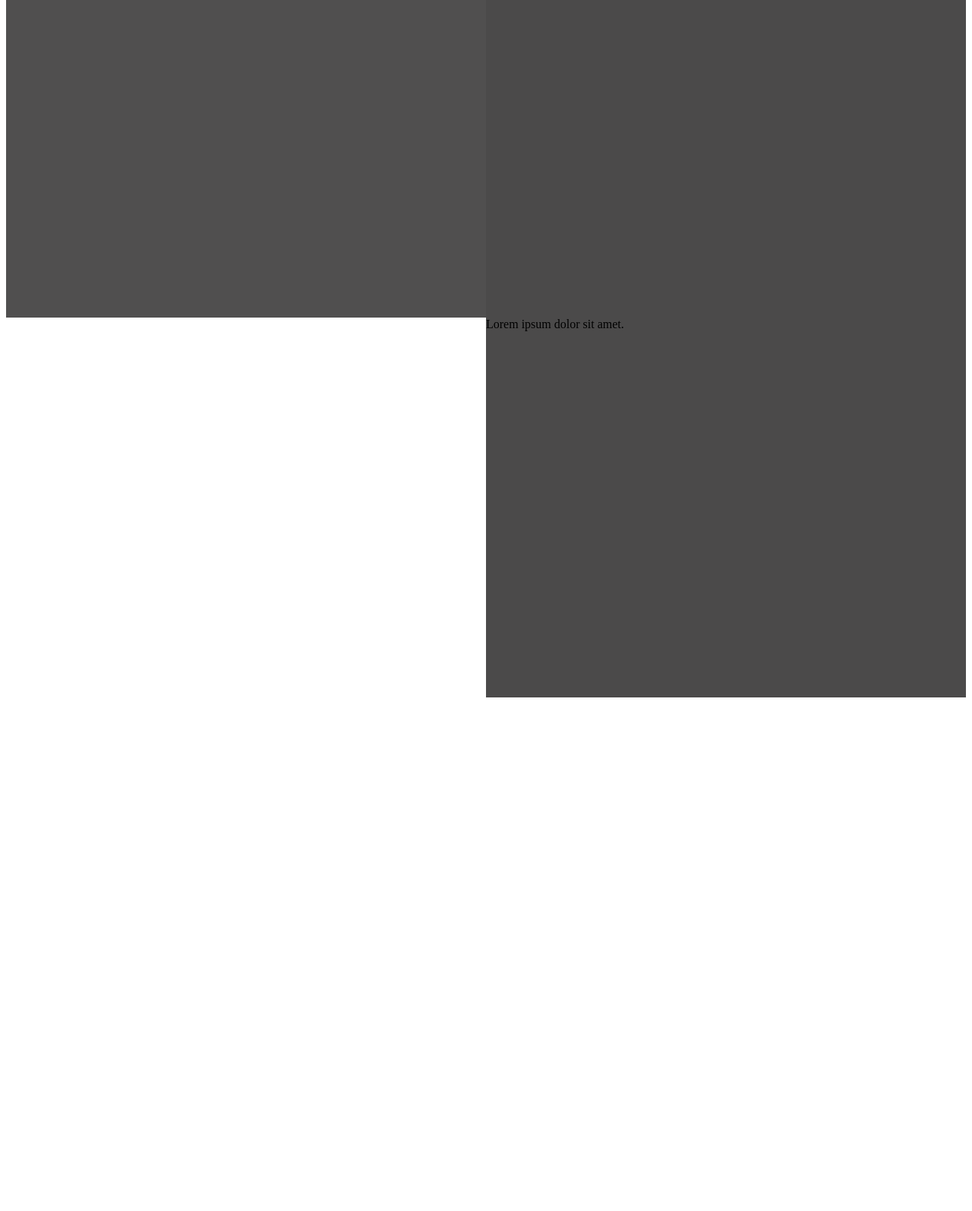
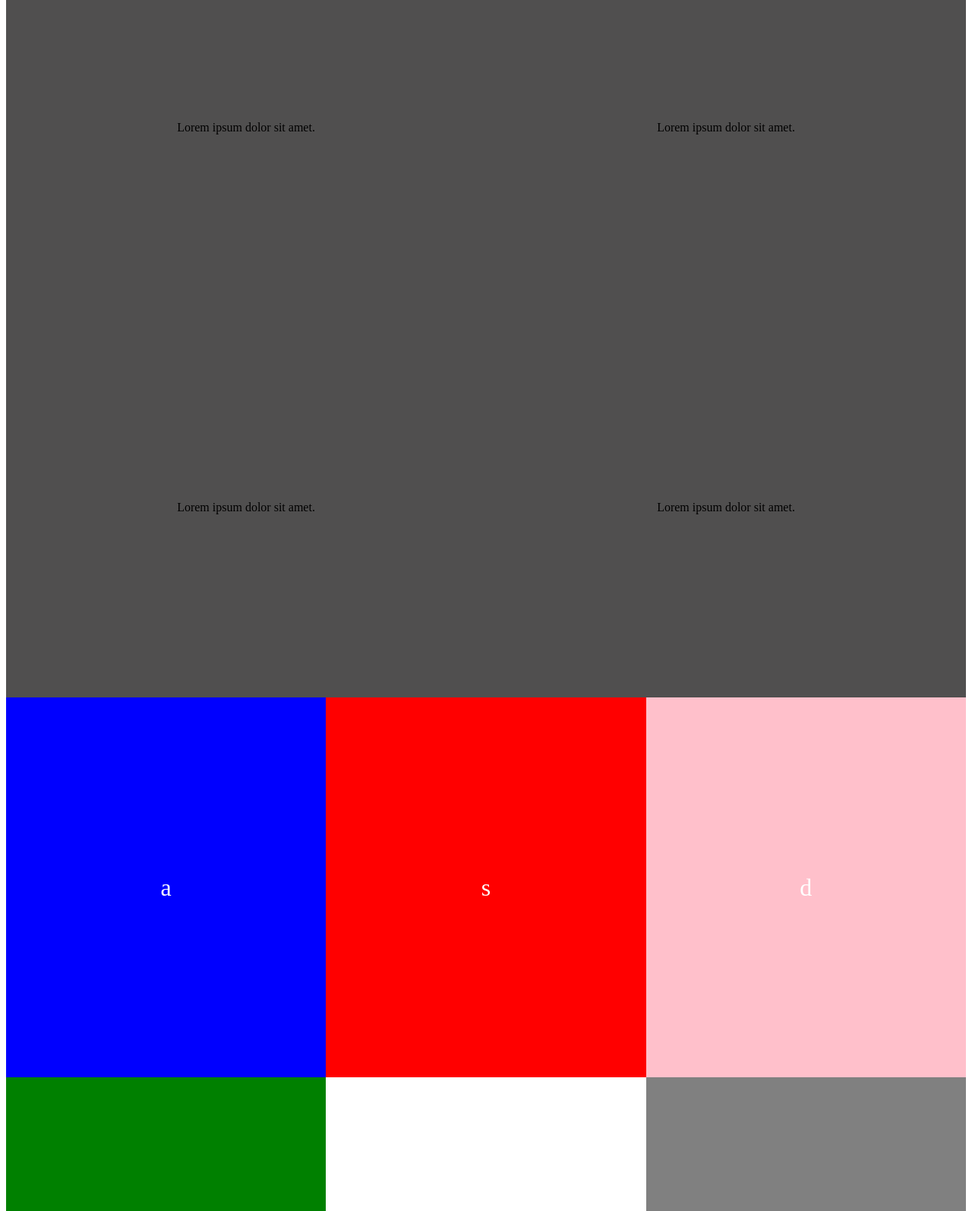
Before and after one commit to praz99/designTeardown, a plain HTML site: page index.html in a window 1280 px wide. Shown: the part 218-1812 px from the top of the page at 76% size. Before the commit the page ends 1144 px from the top, so only its background shows below. Drawn offline with Linux system fonts and the light colour scheme.

Commit message:
setting up grid layout for whole page

```diff
--- a/index.html
+++ b/index.html
@@ -1,11 +1,13 @@
 <!DOCTYPE html>
 <html lang="en">
-
   <head>
-    <meta charset="UTF-8">
-    <meta name="viewport" content="width=device-width, initial-scale=1.0">
-    <link rel="stylesheet" href="style.css">
-    <script src="https://kit.fontawesome.com/7d6392431b.js" crossorigin="anonymous"></script>
+    <meta charset="UTF-8" />
+    <meta name="viewport" content="width=device-width, initial-scale=1.0" />
+    <link rel="stylesheet" href="style.css" />
+    <script
+      src="https://kit.fontawesome.com/7d6392431b.js"
+      crossorigin="anonymous"
+    ></script>
     <title>Design Teardown</title>
   </head>
 
@@ -15,7 +17,7 @@
         <a href="#" class="nav-anchor">
           <li class="item1">
             <div class="image-logo">
-                        <img class="logo" src="img/logo--full.svg" alt="">
+              <img class="logo" src="img/logo--full.svg" alt="" />
             </div>
           </li>
         </a>
@@ -61,17 +63,24 @@
         </a>
         <a href="#" class="nav-anchor">
           <div class="flex-item">
-                    <li class="item7">Topics </li>
+            <li class="item7">Topics</li>
           </div>
         </a>
       </ul>
     </nav>
-    <section class="container">
-        <div class="slide left">Lorem ipsum dolor sit amet.</div>
-        <div class="slide left">Lorem ipsum dolor sit amet.</div>
-        <div class="slide right">Lorem ipsum dolor sit amet.</div>
-        <div class="slide right">Lorem ipsum dolor sit amet.</div>
+    <section class="container-1">
+      <div class="slide item-1">Lorem ipsum dolor sit amet.</div>
+      <div class="slide item-2">Lorem ipsum dolor sit amet.</div>
+      <div class="slide item-3">Lorem ipsum dolor sit amet.</div>
+      <div class="slide item-4">Lorem ipsum dolor sit amet.</div>
+      <div class="slide-title">Slide title</div>
+      <div class="slide-2 item-5">a</div>
+      <div class="slide-2 item-6">s</div>
+      <div class="slide-2 item-7">d</div>
+      <div class="slide-2 item-8">f</div>
+      <div class="slide-2 item-9">g</div>
+      <div class="slide-2 item-10">g</div>
+      <div class="news-cont"></div>
     </section>
   </body>
-
 </html>
--- a/style.css
+++ b/style.css
@@ -26,22 +26,84 @@
   text-decoration: none;
 }
 
-.container {
+.container-1 {
   display: grid;
   grid-template-columns: repeat(12, 1fr);
 }
 
 .slide {
   height: 500px;
+  display: flex;
+  justify-content: center;
+  align-items: center;
 }
 
-.left {
-    grid-column: 1/7;
-    grid-row: 1/2;
+.item-1 {
+  grid-area: 1 / 1/ 2 / 7;
   background-color: rgb(80, 79, 79);
 }
+.item-2 {
+  grid-area: 1 / 7 / 2 / 13;
 
-.right {
-    grid-column: 7/13;
-    background-color: rgb(75, 74, 74);
+  background-color: rgb(80, 79, 79);
 }
+.item-3 {
+  grid-area: 2 / 1/ 3 / 7;
+  background-color: rgb(80, 79, 79);
+}
+.item-4 {
+  grid-area: 2 / 7/ 3 / 13;
+
+  background-color: rgb(80, 79, 79);
+}
+.slide-title {
+  grid-area: 1 / 5 / 2 / 8;
+  font-size: 2rem;
+  color: white;
+  margin-top: 30px;
+  display: flex;
+  justify-content: center;
+}
+
+.slide-2 {
+  height: 500px;
+  display: flex;
+  justify-content: center;
+  align-items: center;
+}
+.item-5 {
+  grid-area: 3 / 1 / 4 / 5;
+  font-size: 2rem;
+  color: white;
+  background: blue;
+}
+.item-6 {
+  grid-area: 3 / 5 / 4 / 9;
+  font-size: 2rem;
+  color: white;
+  background: red;
+}
+.item-7 {
+  grid-area: 3 / 9 / 4 / 13;
+  font-size: 2rem;
+  color: white;
+  background: pink;
+}
+.item-8 {
+  grid-area: 4 / 1 / 5 / 5;
+  font-size: 2rem;
+  color: white;
+  background: green;
+}
+.item-9 {
+  grid-area: 5 / 5 / 5 / 9;
+  font-size: 2rem;
+  color: white;
+  background: blue;
+}
+.item-10 {
+  grid-area: 4 / 9 / 5 / 13;
+  font-size: 2rem;
+  color: white;
+  background: gray;
+}
```
Lines whose indentation alone changed are shown as unchanged.
